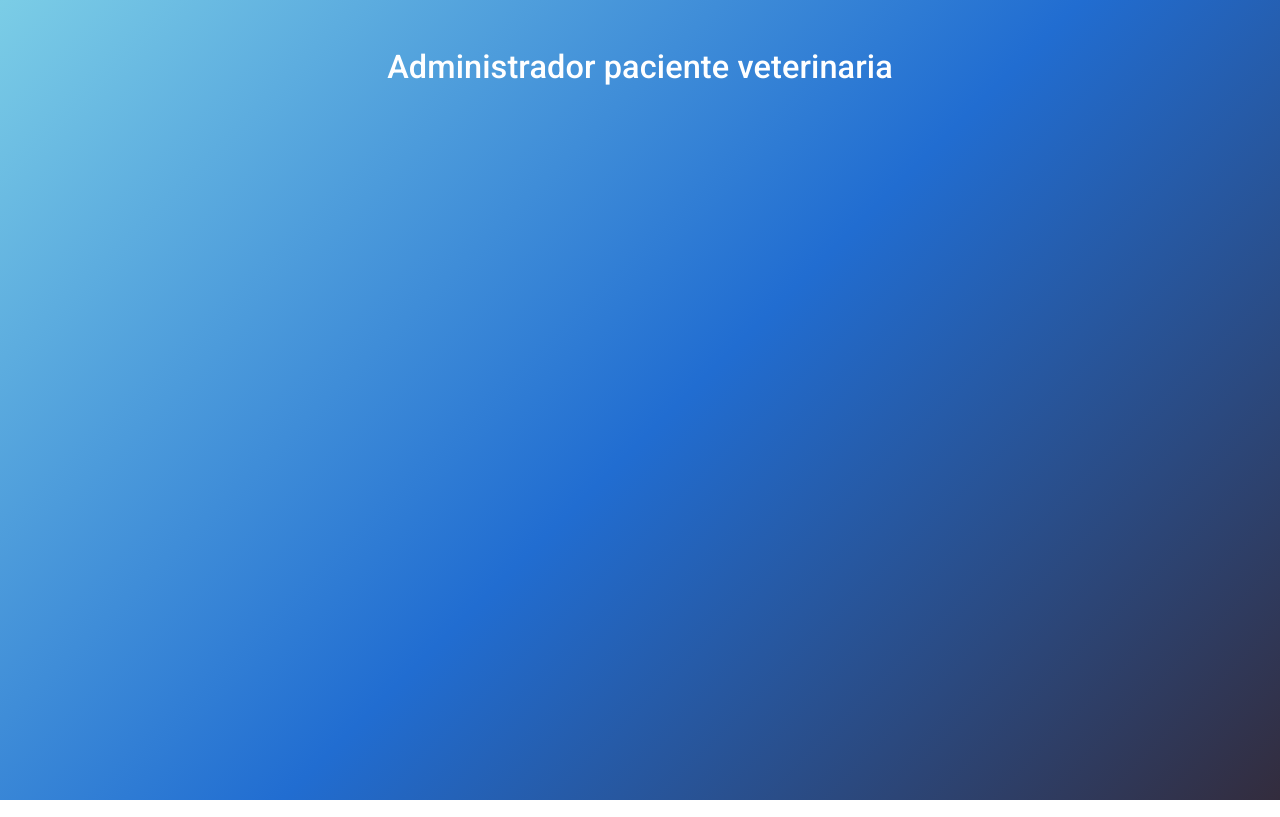
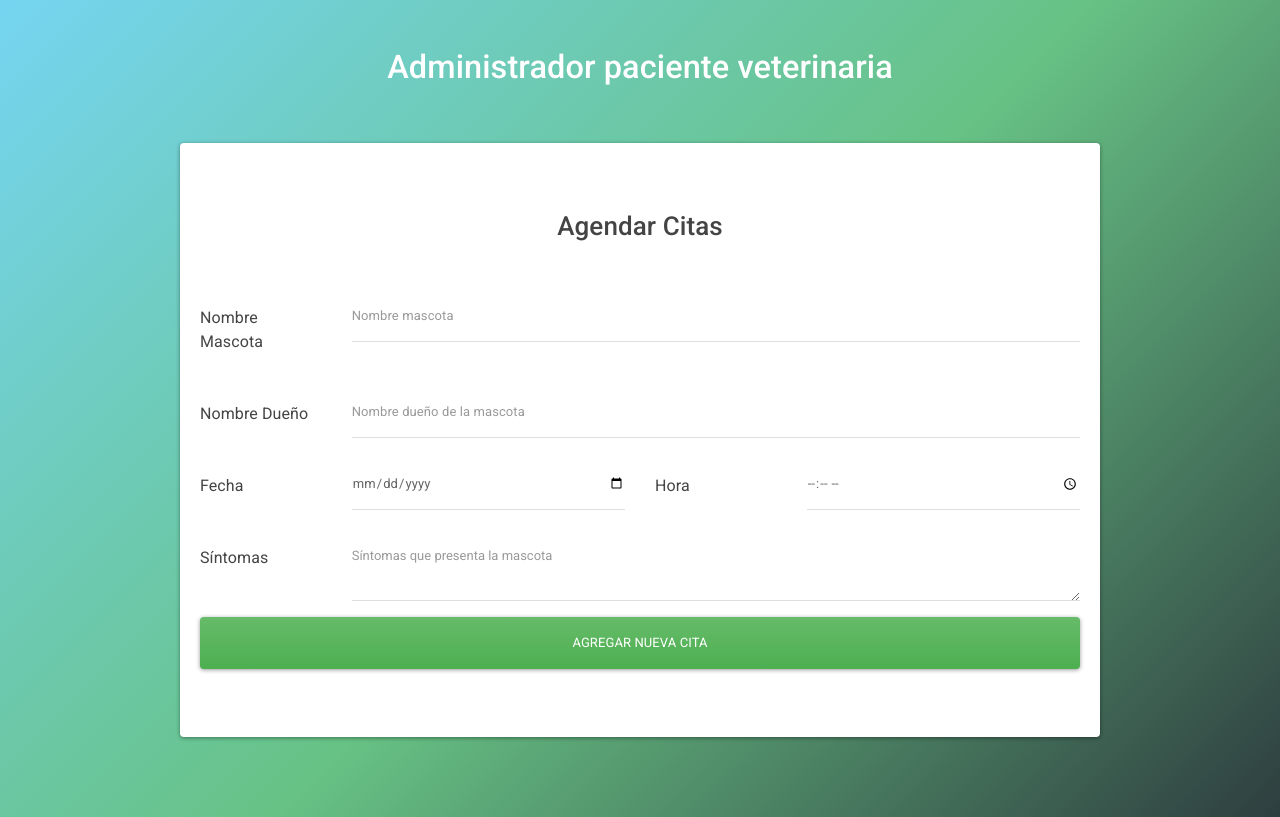
Before and after one commit to RicardoJ/Admon-Pacientes-Veterinaria, a React (Create React App) app: page / in a window 1280 px wide. Built offline with nearby package versions, Linux system fonts and the light colour scheme.

Commit message:
adding form with styles

```diff
--- a/src/App.js
+++ b/src/App.js
@@ -1,13 +1,20 @@
 import React, { Component } from "react";
 import "./bootstrap.min.css";
 import Header from "./components/Header";
+import NewDate from "./components/NewDate";
 
 class App extends Component {
   state = {};
   render() {
     return (
-      <div class="container">
+      <div className="container">
         <Header titulo="Administrador paciente veterinaria" />
+
+        <div className="row">
+          <div className="col-md-10 mx-auto">
+            <NewDate />
+          </div>
+        </div>
       </div>
     );
   }
--- /dev/null
+++ b/src/components/NewDate.js
@@ -0,0 +1,80 @@
+import React, { Component } from "react";
+
+class NewDate extends Component {
+  state = {};
+  render() {
+    return (
+      <div className="card mt-5 py-5">
+        <div className="card-body">
+          <h2 className="card-title text-center mb-5">
+            Agendar Citas
+          </h2>
+          <form>
+            <div className="form-group row">
+              <label className="col-sm-4 col-lg-2 col-form-label">
+                Nombre Mascota
+              </label>
+              <div className="col-sm-8 col-lg-10">
+                <input
+                  type="text"
+                  className="form-control"
+                  placeholder="Nombre mascota"
+                  name="mascota"
+                />
+              </div>
+            </div>
+            {/* form-group*/}
+
+            <div className="form-group row">
+              <label className="col-sm-4 col-lg-2 col-form-label">
+                Nombre Dueño
+              </label>
+              <div className="col-sm-8 col-lg-10">
+                <input
+                  type="text"
+                  className="form-control"
+                  placeholder="Nombre dueño de la mascota"
+                  name="propetario"
+                />
+              </div>
+            </div>
+            {/* form-group*/}
+
+            <div className="form-group row">
+              <label className="col-sm-4 col-lg-2 col-form-label">Fecha</label>
+              <div className="col-sm-8 col-lg-4">
+                <input type="date" className="form-control" name="fecha" />
+              </div>
+
+              <label className="col-sm-4 col-lg-2 col-form-label">Hora</label>
+              <div className="col-sm-8 col-lg-4">
+                <input type="time" className="form-control" name="hora" />
+              </div>
+            </div>
+            {/* form-group*/}
+
+
+            <div className="form-group row">
+              <label className="col-sm-4 col-lg-2 col-form-label">
+                Síntomas
+              </label>
+              <div className="col-sm-8 col-lg-10">
+                  <textarea
+                  className = "form-control"
+                  placeholder = "Síntomas que presenta la mascota"
+                  name =  "sintomas"
+                  ></textarea>
+
+              </div>
+            </div>
+            {/* form-group*/}
+
+            <input type ="submit" className= "py-3 mt-2 btn btn-success btn-block" value = "Agregar nueva cita"/>
+          </form>
+        </div>
+      </div>
+    );
+  }
+}
+
+export default NewDate;
--- a/src/index.css
+++ b/src/index.css
@@ -5,7 +5,7 @@ body {
   margin: 0;
   padding: 0;
   font-family: sans-serif;
-  background-image: linear-gradient(-225deg, rgb(123, 205, 230) 0%, rgb(33, 109, 209) 52%, rgb(51, 44, 61) 100%);
+  background-image: linear-gradient(-225deg, rgb(117, 213, 241) 0%, rgb(103, 194, 133) 52%, rgb(46, 62, 63) 100%);
   min-height: 100%;
   padding-bottom: 5rem;
 }
```
